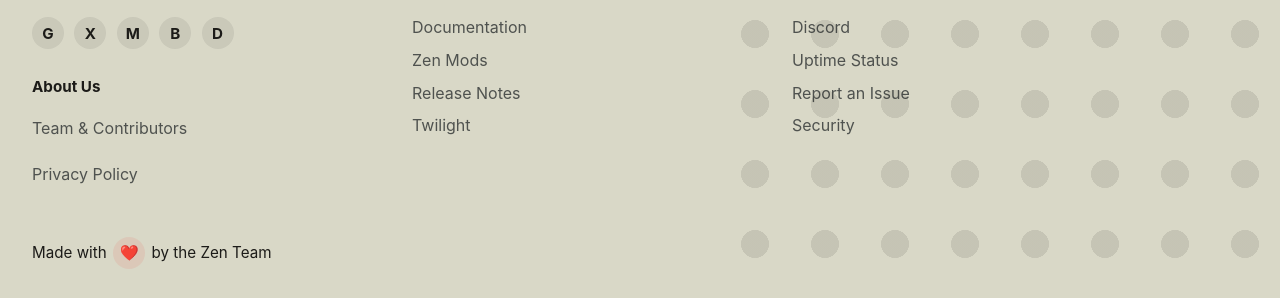
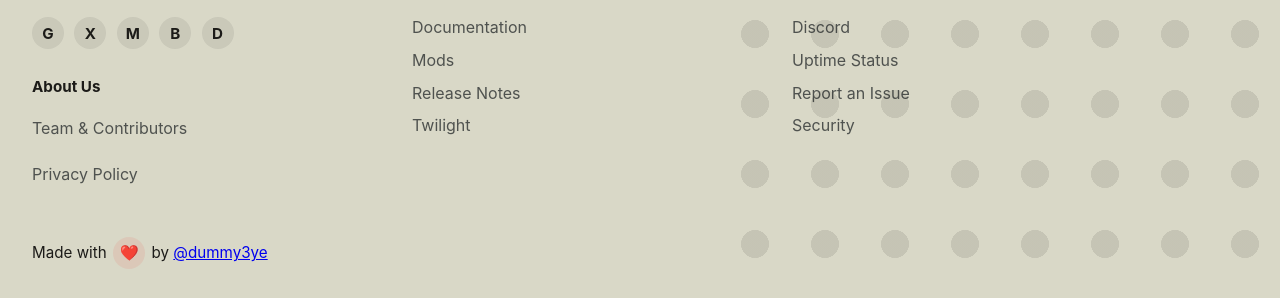
Before and after one commit to dummy3ye/waytosea, a plain HTML site: page docs/index.html in a window 1280 px wide. Shown: the part 871-1169 px from the top of the page. Drawn offline with Linux system fonts and the light colour scheme; files that its build step writes are made by us from their sources.

Commit message:
Update footer links and attribution in index.html

```diff
--- a/docs/index.html
+++ b/docs/index.html
@@ -71,7 +71,7 @@
                 <div class="footer-column">
                     <h3>Get Started</h3>
                     <a href="#">Documentation</a>
-                    <a href="#">Zen Mods</a>
+                    <a href="#">Mods</a>
                     <a href="#">Release Notes</a>
                     <a href="#">Twilight</a>
                 </div>
@@ -86,7 +86,7 @@
             <div class="footer-note">
                 <span>Made with</span>
                 <span class="heart">❤️</span>
-                <span>by the Zen Team</span>
+                <span>by <a href="https://github.com/dummy3ye">@dummy3ye</a></span>
             </div>
         </section>
     </main>
```
